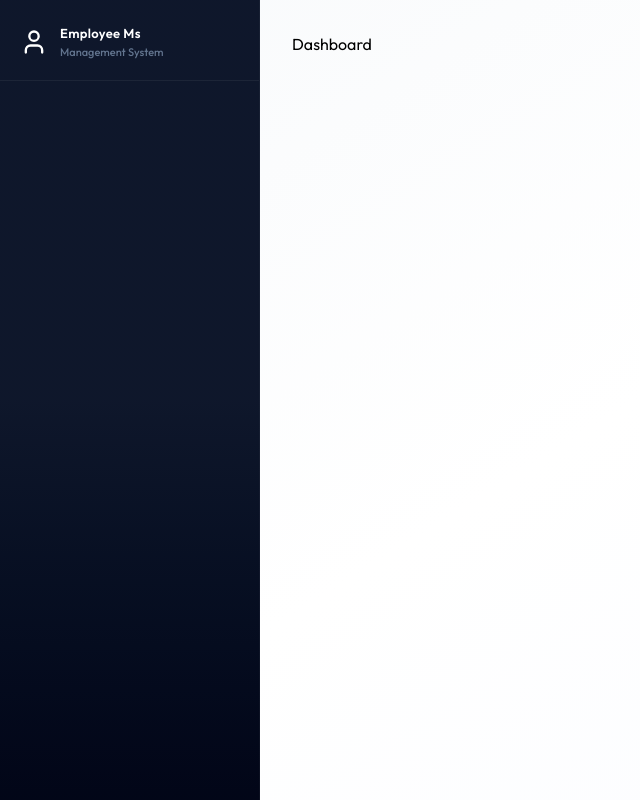
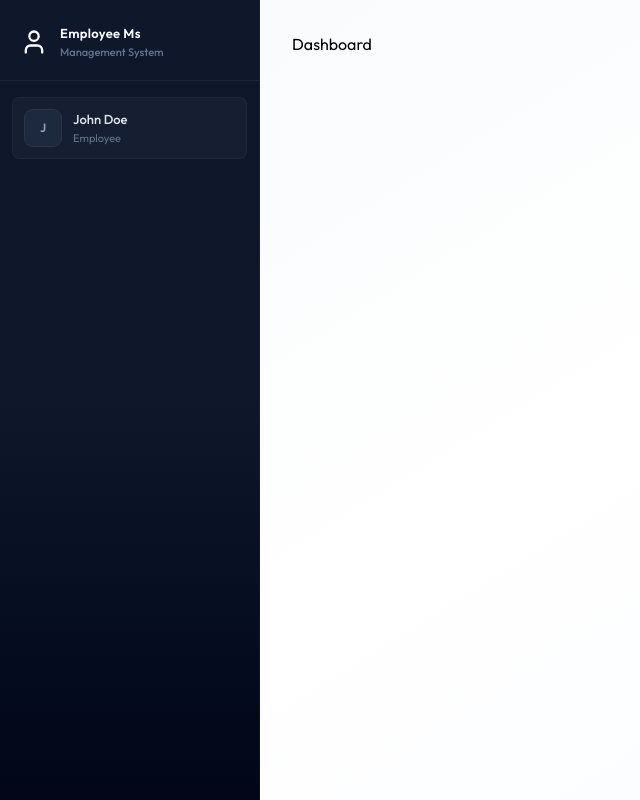
Before and after one commit to sheaf-hassan/employee_management_system, a React (Vite) app in the folder client/: page /dashboard in a window 1280 px wide. Shown: the whole page, without its empty margins (0-640 px from the left). Built offline with nearby package versions, Linux system fonts and the light colour scheme.

Commit message:
create user profile card on sidebar

```diff
--- a/client/src/components/Sidebar.jsx
+++ b/client/src/components/Sidebar.jsx
@@ -16,6 +16,8 @@
   useEffect(() => {
     setMobileOpen(false);
   }, [pathname]);
+
+  const role = "" || "EMPLOYEE";
 
   const sidebarContent = (
     <>
@@ -41,6 +43,21 @@
       </div>
 
       {/* User profile card */}
+      {userName && (
+        <div className="mx-3 mt-4 mb-1 p-3 rounded-lg bg-white/3 border border-white/4">
+            <div className="flex  items-center gap-3">
+                <div className="w-9 h-9 rounded-lg bg-slate-800 flex items-center justify-center ring-1 ring-white/10 shrink-0">
+                    <span className="text-slate-400 text-xs font-semibold">
+                        {userName.charAt(0).toUpperCase()}
+                    </span>
+                </div>
+                <div className="min-w-0">
+                    <p className="text-[13px] font-medium text-slate-200 truncate">{userName}</p>
+                    <p className="text-[11px] text-slate-500 truncate">{role === "ADMIN" ? "Administrator" : "Employee"}</p>
+                </div>
+            </div>
+        </div>
+      )}
 
       {/* Selection label */}
 
```
